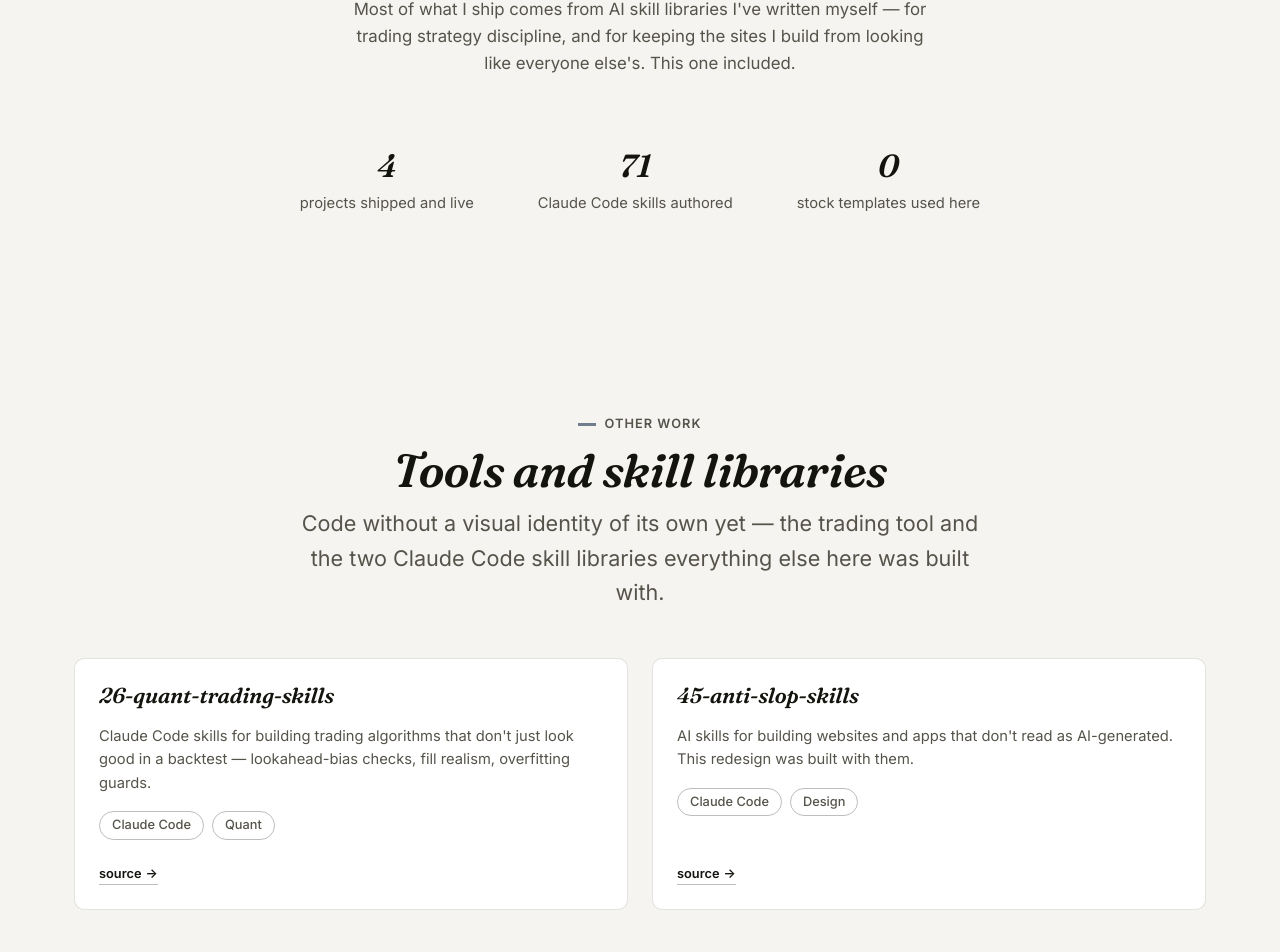
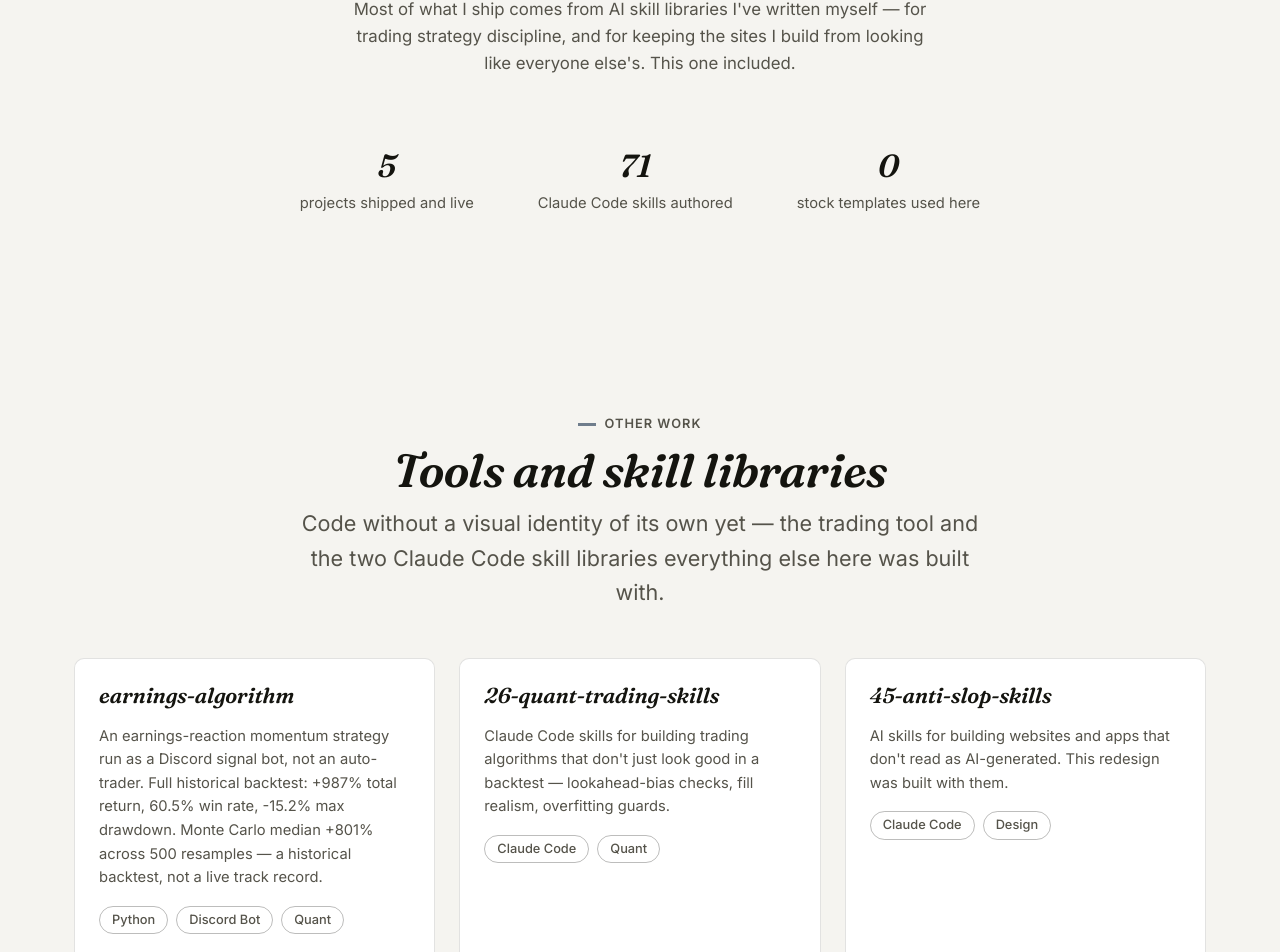
Before and after one commit to Kryhr/Kryhr.github.io, a React (Vite) app: page /projects in a window 1280 px wide. Shown: the part 2999-3951 px from the top of the page. Built offline with nearby package versions, Linux system fonts and the light colour scheme.

Commit message:
Add earnings-algorithm project with real backtest results

```diff
--- a/src/components/About.jsx
+++ b/src/components/About.jsx
@@ -28,7 +28,7 @@ export default function About() {
           style={{ display: "flex", justifyContent: "center", gap: "var(--space-16)", marginTop: "var(--space-16)", flexWrap: "wrap" }}
         >
           <div>
-            <div style={{ fontFamily: "var(--font-display)", fontStyle: "italic", fontSize: "var(--text-xl)" }}>4</div>
+            <div style={{ fontFamily: "var(--font-display)", fontStyle: "italic", fontSize: "var(--text-xl)" }}>5</div>
             <div style={{ color: "var(--ink-dim)", fontSize: "var(--text-sm)" }}>projects shipped and live</div>
           </div>
           <div>
--- a/src/data/projects.js
+++ b/src/data/projects.js
@@ -36,6 +36,13 @@ export const REVEALS = [
  */
 export const OTHER_WORK = [
   {
+    id: "earnings-algorithm",
+    title: "earnings-algorithm",
+    blurb: "An earnings-reaction momentum strategy run as a Discord signal bot, not an auto-trader. Full historical backtest: +987% total return, 60.5% win rate, -15.2% max drawdown. Monte Carlo median +801% across 500 resamples — a historical backtest, not a live track record.",
+    tags: ["Python", "Discord Bot", "Quant"],
+    links: [{ label: "source", href: "https://github.com/Kryhr/earnings-algorithm" }]
+  },
+  {
     id: "quant-trading-skills",
     title: "26-quant-trading-skills",
     blurb: "Claude Code skills for building trading algorithms that don't just look good in a backtest — lookahead-bias checks, fill realism, overfitting guards.",
```
